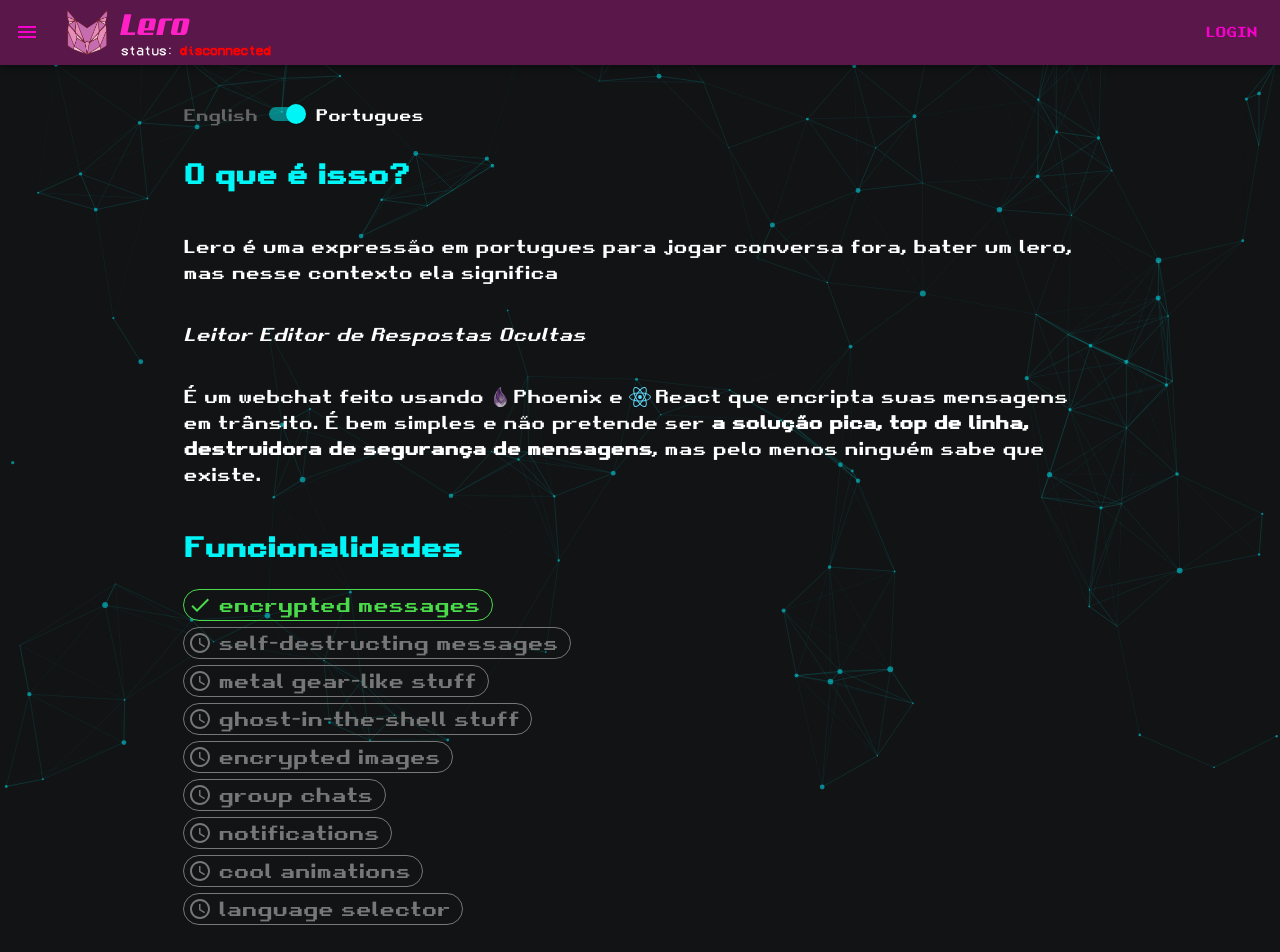
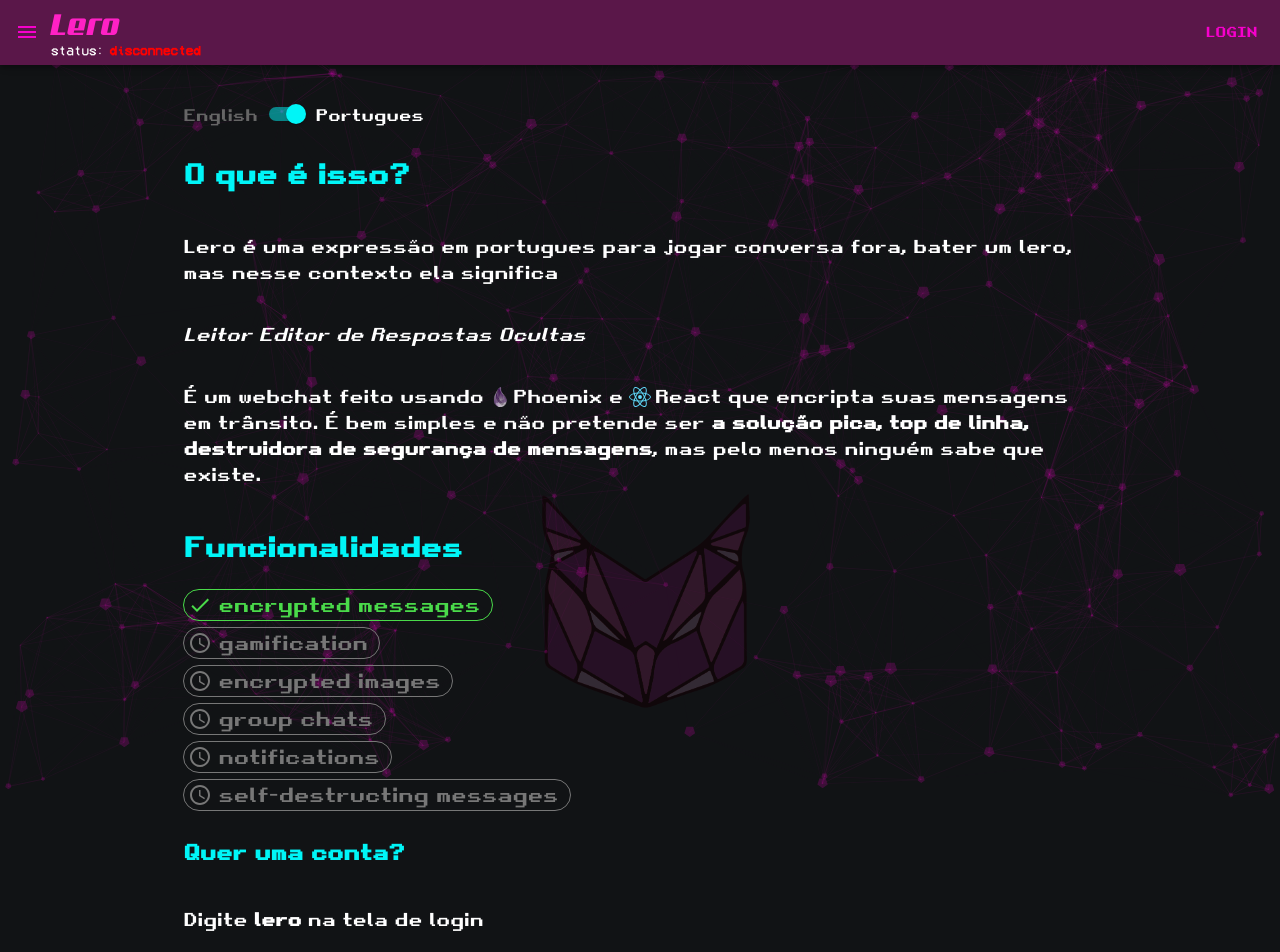
Before and after one commit to AndreMicheletti/lero-app, a React (Create React App) app: page /about in a window 1280 px wide. Shown: the top 952 px of the page. Built offline with nearby package versions, Linux system fonts and the light colour scheme; no server answers; a web font is replaced by a local one.

Commit message:
new version. better background

```diff
--- a/public/index.html
+++ b/public/index.html
@@ -35,9 +35,19 @@
         font-family: Aero;
         src: url("%PUBLIC_URL%/fonts/Aero.ttf"), url("%PUBLIC_URL%/fonts/Aero.ttf") format('ttf');
       }
-      /* body {
-        background-image: url("%PUBLIC_URL%/background2.jpg");
-      } */
+      body {
+        background-image: url("%PUBLIC_URL%/owl.png");
+        background-position: 50% 50%;
+        background-size: 20%;
+        background-repeat: no-repeat;
+        background-blend-mode: soft-light;
+        background-attachment: fixed;
+      }
+      @media only screen and (max-width: 600px) {
+        body {
+          background-size: 40%;
+        }
+      }
       * {
         font-family: SourceCodePro, RetroGaming, VCRMono, monospace;
       }
--- a/src/App.js
+++ b/src/App.js
@@ -9,8 +9,6 @@ import {
   Route,
   Link,
 } from "react-router-dom"
-
-import owlIcon from './assets/owl.png'
 
 import AppBar from '@material-ui/core/AppBar'
 import Toolbar from '@material-ui/core/Toolbar'
@@ -159,7 +157,6 @@ function App ({ account, ...props  }) {
             <Typography variant="h6">
               <Link to="/">
                 <div className={classes.toolbarWrapper}>
-                  <img src={owlIcon} className={classes.logo} />
                   <div className={classes.toolbarTitle}>
                     <span className={classes.appTitle}>Lero</span>
                     <SocketStatus />
--- a/src/assets/particles.json
+++ b/src/assets/particles.json
@@ -1,17 +1,17 @@
 {
   "particles": {
     "number": {
-      "value": 109,
+      "value": 240,
       "density": {
         "enable": true,
         "value_area": 800
       }
     },
     "color": {
-      "value": "#00f0ff"
+      "value": "#f700cc"
     },
     "shape": {
-      "type": "circle",
+      "type": "polygon",
       "stroke": {
         "width": 0,
         "color": "#000000"
@@ -26,7 +26,7 @@
       }
     },
     "opacity": {
-      "value": 0.5,
+      "value": 0.1,
       "random": false,
       "anim": {
         "enable": false,
@@ -36,7 +36,7 @@
       }
     },
     "size": {
-      "value": 3,
+      "value": 5,
       "random": true,
       "anim": {
         "enable": false,
@@ -47,9 +47,9 @@
     },
     "line_linked": {
       "enable": true,
-      "distance": 150,
-      "color": "#00fff0",
-      "opacity": 0.18939543399174544,
+      "distance": 160,
+      "color": "#f700cc",
+      "opacity": 0.1,
       "width": 1
     },
     "move": {
@@ -71,7 +71,7 @@
     "detect_on": "window",
     "events": {
       "onhover": {
-        "enable": true,
+        "enable": false,
         "mode": "grab"
       },
       "onclick": {
--- a/src/consts.js
+++ b/src/consts.js
@@ -1,5 +1,5 @@
 
-const PROD = true;
+const PROD = false;
 
 export const BACKEND_URL = PROD ? "https://polar-ridge-40128.herokuapp.com" : "http://localhost:4000"
 export const WEBSOCKET_URL = PROD ? "wss://polar-ridge-40128.herokuapp.com/socket" : "ws://localhost:4000/socket"
--- a/src/crypto.js
+++ b/src/crypto.js
@@ -1,4 +1,5 @@
 import CryptoJS from 'crypto-js'
+import pass from './secret'
 
 const JsonFormatter = {
   stringify: (cipherParams) => {
@@ -27,10 +28,10 @@ export const parseBase64 = (content) => {
   }
 };
 
-export const encryptMessage = (tkn, message) => JSON.parse(CryptoJS.AES.encrypt(message, tkn.iss, {
+export const encryptMessage = (tkn, message) => JSON.parse(CryptoJS.AES.encrypt(message, `${tkn.iss}${pass}`, {
   format: JsonFormatter
 }).toString());
 
-export const decryptMessage = (tkn, encryptedObject) => CryptoJS.AES.decrypt(encryptedObject, tkn.iss, {
+export const decryptMessage = (tkn, encryptedObject) => CryptoJS.AES.decrypt(encryptedObject, `${tkn.iss}${pass}`, {
   format: JsonFormatter
 }).toString(CryptoJS.enc.Utf8);
--- a/src/screens/AboutScreen.js
+++ b/src/screens/AboutScreen.js
@@ -48,7 +48,8 @@ const useStyles = makeStyles((theme) => ({
     fontFamily: 'SourceCodePro'
   },
   code: {
-    fontFamily: 'RetroGaming'
+    fontFamily: 'RetroGaming',
+    display: 'inline-block'
   },
   features: {
     display: 'flex',
@@ -120,19 +121,7 @@ function AboutScreen ({ account }) {
         <Chip
           className={classes.todoChip}
           variant="outlined"
-          label={"self-destructing messages"}
-          avatar={<TodoIcon style={{ color: '#777', backgroundColor: 'transparent' }} />}
-        />
-        <Chip
-          className={classes.todoChip}
-          variant="outlined"
-          label={"metal gear-like stuff"}
-          avatar={<TodoIcon style={{ color: '#777', backgroundColor: 'transparent' }} />}
-        />
-        <Chip
-          className={classes.todoChip}
-          variant="outlined"
-          label={"ghost-in-the-shell stuff"}
+          label={"gamification"}
           avatar={<TodoIcon style={{ color: '#777', backgroundColor: 'transparent' }} />}
         />
         <Chip
@@ -156,13 +145,7 @@ function AboutScreen ({ account }) {
         <Chip
           className={classes.todoChip}
           variant="outlined"
-          label={"cool animations"}
-          avatar={<TodoIcon style={{ color: '#777', backgroundColor: 'transparent' }} />}
-        />
-        <Chip
-          className={classes.todoChip}
-          variant="outlined"
-          label={"language selector"}
+          label={"self-destructing messages"}
           avatar={<TodoIcon style={{ color: '#777', backgroundColor: 'transparent' }} />}
         />
       </div>
--- a/src/screens/LoginScreen.js
+++ b/src/screens/LoginScreen.js
@@ -84,10 +84,10 @@ function LoginScreen (props) {
       props.enqueueSnackbar("Choose something funnier", { variant: 'info' })
       return
     }
-    if (newSecretCode.toLowerCase().toString().includes('admin')) {
-      props.enqueueSnackbar("You tried, ok... BLOCKED", { variant: 'warning' })
-      return
-    }
+    // if (newSecretCode.toLowerCase().toString().includes('admin')) {
+    //   props.enqueueSnackbar("You tried, ok... BLOCKED", { variant: 'warning' })
+    //   return
+    // }
     if (newSecretCode === '' || password === '' || name == '') {
       props.enqueueSnackbar('Fields missing', { variant: 'warning' })
     } else {
```
Also changed, not shown: 1 other file (tests, documents, lock files or other folders).
